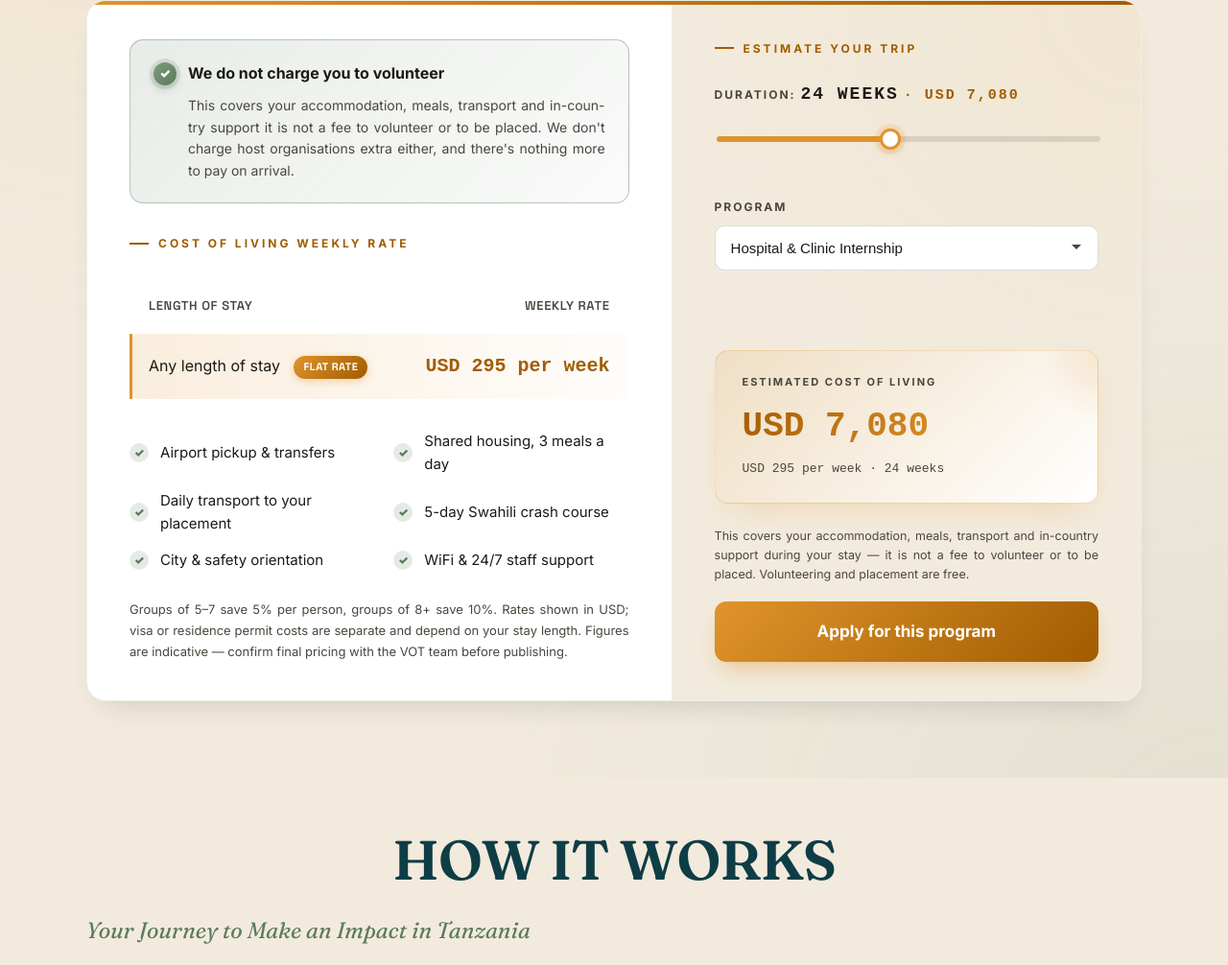
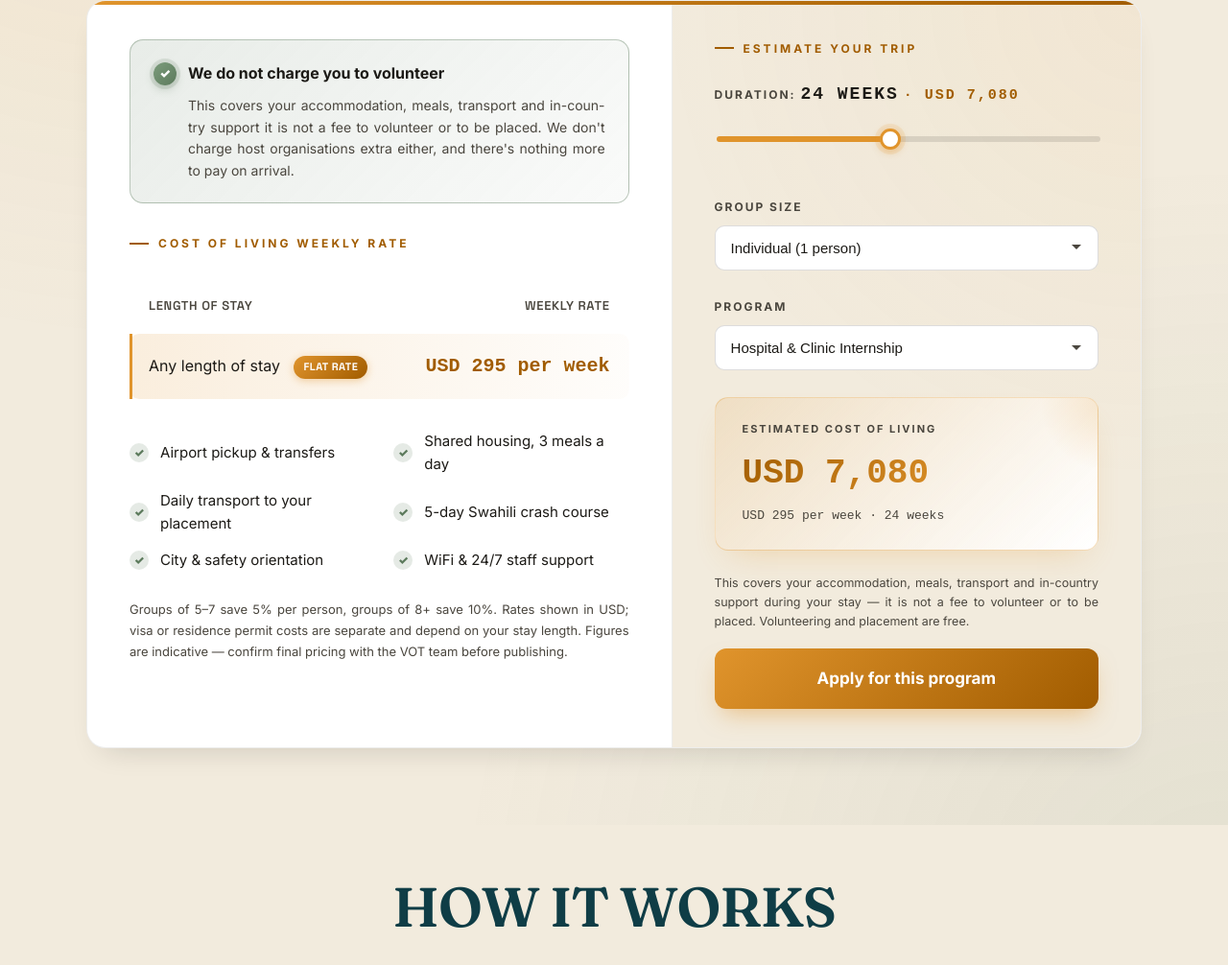
Before and after one commit to SHEVISANTOS/VOT, a plain HTML site: page index.html in a window 1280 px wide. Shown: the part 10280-11286 px from the top of the page at 96% size. Drawn offline with Linux system fonts and the light colour scheme; no server answers.

Commit message:
Add a scrol bar for pricing discount for groups of people

```diff
--- a/index.html
+++ b/index.html
@@ -1177,6 +1177,14 @@
               <div class="duration-label">Duration: <span class="duration-value" id="durationValue">24 weeks</span> <span class="duration-price" id="durationPrice">· USD 7,080</span></div>
               <input type="range" id="durationSlider" min="1" max="52" value="24" />
             </div>
+
+            <div class="program-label">Group Size</div>
+            <select class="program-select" id="groupSizeSelect">
+              <option value="1">Individual (1 person)</option>
+              <option value="2">Small group (2–4 people)</option>
+              <option value="5">Group (5–7 people) — 5% off per person</option>
+              <option value="8">Large group (8+ people) — 10% off per person</option>
+            </select>
 
             <div class="program-label">Program</div>
             <select class="program-select" id="programSelect">
--- a/script.js
+++ b/script.js
@@ -1222,6 +1222,7 @@ function initPricingCalculator() {
   const slider = document.getElementById('durationSlider');
   const durationValue = document.getElementById('durationValue');
   const durationPrice = document.getElementById('durationPrice');
+  const groupSizeSelect = document.getElementById('groupSizeSelect');
   const totalAmount = document.getElementById('totalAmount');
   const totalBreakdown = document.getElementById('totalBreakdown');
 
@@ -1229,15 +1230,25 @@ function initPricingCalculator() {
 
   const FLAT_RATE = 295;
 
+  // Groups of 5-7 save 5% per person, groups of 8+ save 10%.
+  function getGroupDiscount(groupSize) {
+    if (groupSize >= 8) return 0.10;
+    if (groupSize >= 5) return 0.05;
+    return 0;
+  }
+
   function updateEstimate() {
     const weeks = parseInt(slider.value);
-    const rate = FLAT_RATE;
+    const groupSize = groupSizeSelect ? parseInt(groupSizeSelect.value) : 1;
+    const discount = getGroupDiscount(groupSize);
+    const rate = FLAT_RATE * (1 - discount);
     const total = rate * weeks;
+    const discountNote = discount > 0 ? ' (' + (discount * 100) + '% group discount applied)' : '';
 
     durationValue.textContent = weeks + ' week' + (weeks !== 1 ? 's' : '');
-    if (durationPrice) durationPrice.textContent = '· USD ' + total.toLocaleString();
-    totalAmount.textContent = 'USD ' + total.toLocaleString();
-    totalBreakdown.textContent = 'USD ' + rate + ' per week · ' + weeks + ' week' + (weeks !== 1 ? 's' : '');
+    if (durationPrice) durationPrice.textContent = '· USD ' + total.toLocaleString(undefined, { maximumFractionDigits: 0 });
+    totalAmount.textContent = 'USD ' + total.toLocaleString(undefined, { maximumFractionDigits: 0 });
+    totalBreakdown.textContent = 'USD ' + rate.toLocaleString(undefined, { maximumFractionDigits: 2 }) + ' per week' + discountNote + ' · ' + weeks + ' week' + (weeks !== 1 ? 's' : '');
 
     // Update slider track fill
     const pct = ((weeks - slider.min) / (slider.max - slider.min)) * 100;
@@ -1245,6 +1256,7 @@ function initPricingCalculator() {
   }
 
   slider.addEventListener('input', updateEstimate);
+  if (groupSizeSelect) groupSizeSelect.addEventListener('change', updateEstimate);
   updateEstimate();
 }
 
```
